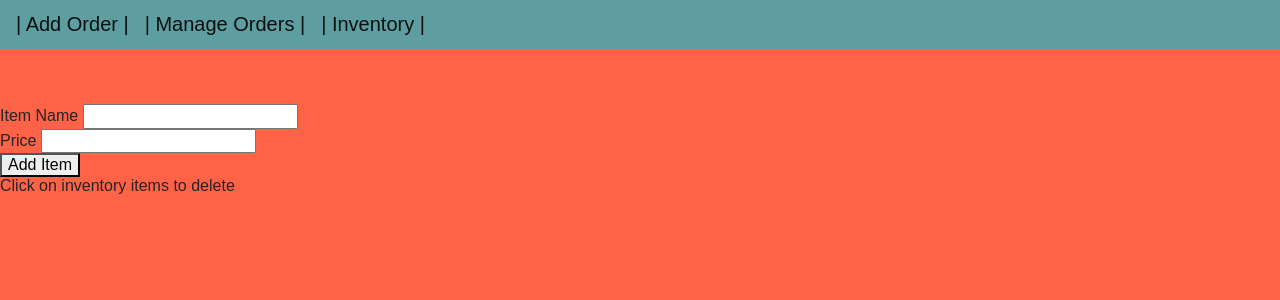
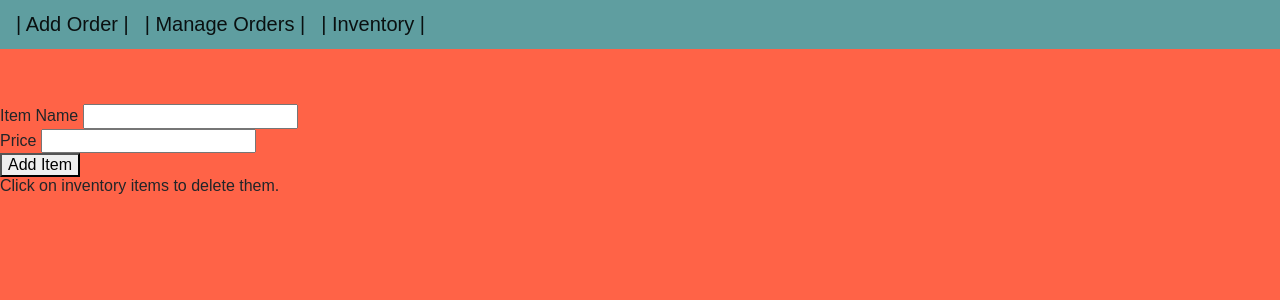
Before and after one commit to ZachariahIdiculla/SquirrelSystem-COS730Assignment3, an Angular app: page / in a window 1280 px wide. Both pictures are taken after a click on the button "| Inventory |". Shown: the top 300 px of the page. Built offline with nearby package versions, Linux system fonts and the light colour scheme; no server answers.

Commit message:
Update inventory.component.html

```diff
--- a/src/app/inventory/inventory.component.html
+++ b/src/app/inventory/inventory.component.html
@@ -4,4 +4,4 @@
 <br>
 <button (click)="addItem()" type="button">Add Item</button>
 <br>
-Click on inventory items to delete
+Click on inventory items to delete them.
```
